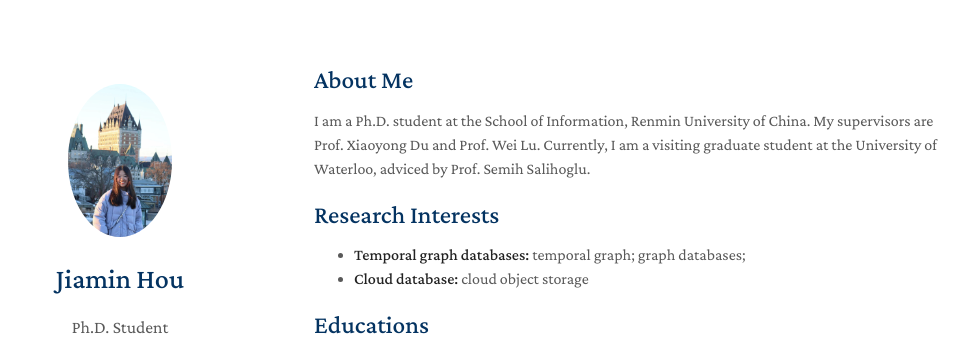
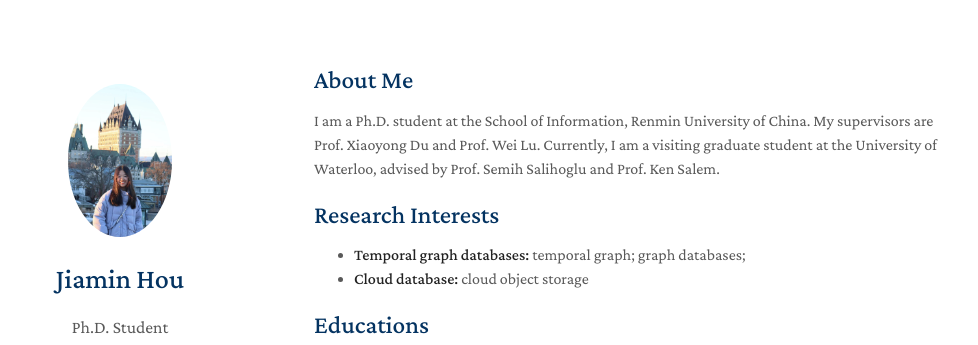
Before and after one commit to hououou/hououou.github.io, a Jekyll site: the page built from index.md, in a window 1280 px wide and 900 px high. Shown: the top 345 px of the window, without its empty margins (156-1134 px from the left). Built offline with Jekyll 4.4.1, drawn with Linux system fonts in a browser that asks for light colours; a style sheet for code colours, icons or effects is not loaded; our own code applies the rules of GitHub Pages for plain Markdown files.

Commit message:
Update index.md

```diff
--- a/index.md
+++ b/index.md
@@ -4,7 +4,7 @@ layout: homepage
 
 ## About Me
 
-I am a Ph.D. student at the School of Information, Renmin University of China. My supervisors are Prof. Xiaoyong Du and Prof. Wei Lu. Currently, I am a visiting graduate student at the University of Waterloo, adviced by Prof. Semih Salihoglu.
+I am a Ph.D. student at the School of Information, Renmin University of China. My supervisors are Prof. Xiaoyong Du and Prof. Wei Lu. Currently, I am a visiting graduate student at the University of Waterloo, advised by Prof. Semih Salihoglu and Prof. Ken Salem.
 
 ## Research Interests
 
```
